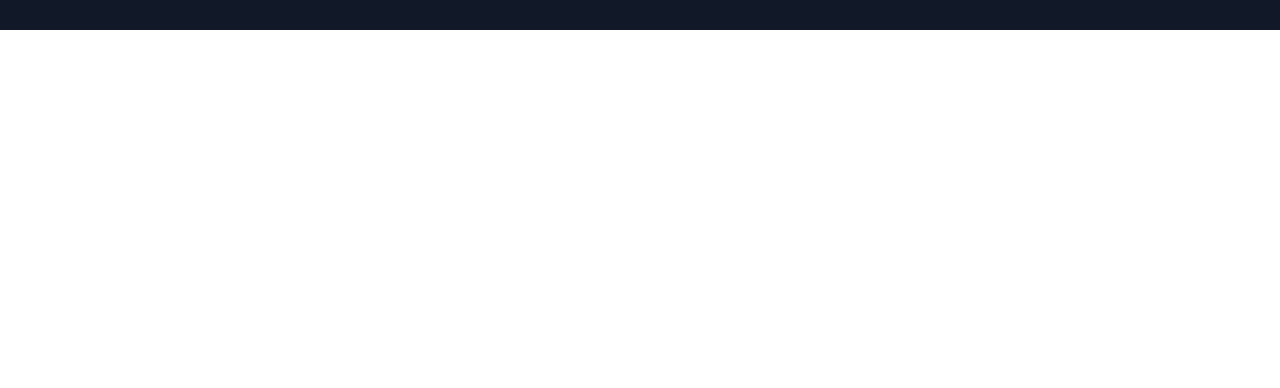
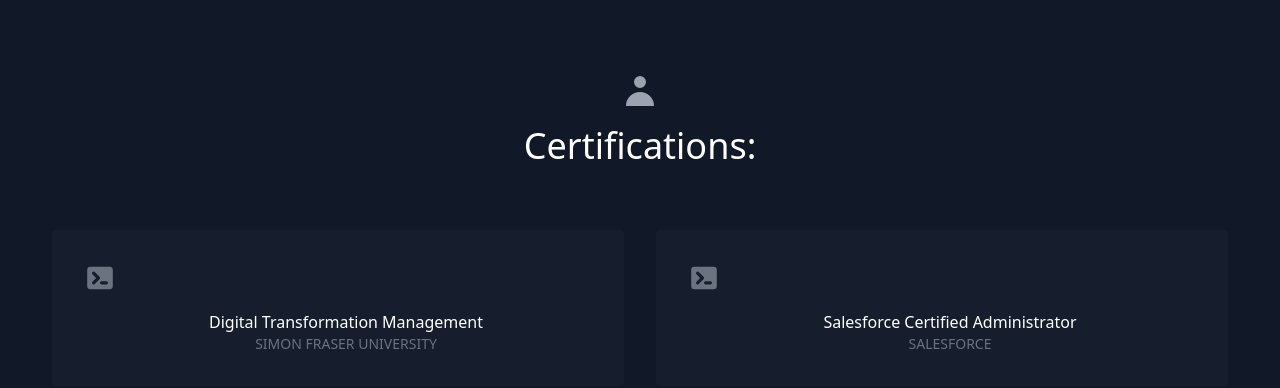
Before and after one commit to ClintonEziamaka/myportfolio, a React (Create React App) app: page / in a window 1280 px wide. Shown: the part 1898-2286 px from the top of the page. Before the commit the page ends 1928 px from the top, so only its background shows below. Built offline with nearby package versions, Linux system fonts and the light colour scheme.

Commit message:
Certification component commit

```diff
--- a/src/App.js
+++ b/src/App.js
@@ -1,5 +1,6 @@
 import React from "react";
 import About from "./components/About"
+import Certification from "./components/Certification";
 import Navbar from "./components/Navbar"
 import Projects from "./components/Projects"
 import Skills from "./components/Skills"
@@ -12,6 +13,7 @@
       <About />
       <Skills />
       <Projects />
+      <Certification />
 
       </main>
   );
--- /dev/null
+++ b/src/components/Certification.js
@@ -0,0 +1,31 @@
+import React from "react";
+import { certifications } from "../data";
+import { TerminalIcon, UserIcon } from "@heroicons/react/solid";
+
+
+export default function Certification() {
+return(
+<section id="certifications">
+    <div className="container px-5 py-10 mx-auto text-center">
+    <UserIcon className="w-10 inline-block mb-4" />
+    <h1 className="sm:text-4xl text-3xl font-medium title-font text-white mb-12"> Certifications: </h1>
+    <div className="flex flex-wrap m-4">
+    {certifications.map((certification) => (
+        <div className="p-4 md:w-1/2 w-full">
+        <div className="h-full bg-gray-800 bg-opacity-40 p-8 rounded">
+            <TerminalIcon className="block w-8 text-gray-500 mb-4" />
+            <div className="inline-flex items-center">
+            <span className="flex-grow flex flex-col pl-4">
+                <span className="title-font font-medium text-white">{certification.name}</span>
+                <span className="text-gray-500 text-sm uppercase">{certification.company}</span>
+            </span>
+            </div>
+            </div>
+            </div>
+    ))}
+
+    </div>
+    </div>
+</section>
+);
+}
--- a/src/data.js
+++ b/src/data.js
@@ -17,7 +17,7 @@
   },
 ];
 
-export const certification = [
+export const certifications = [
   {
     name: "Digital Transformation Management",
     company: "Simon Fraser University",
```
